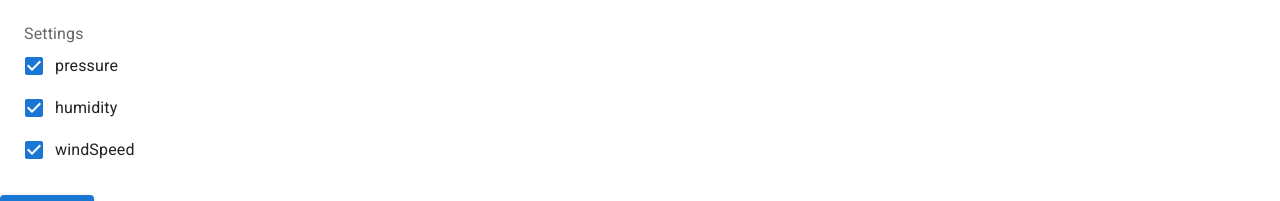
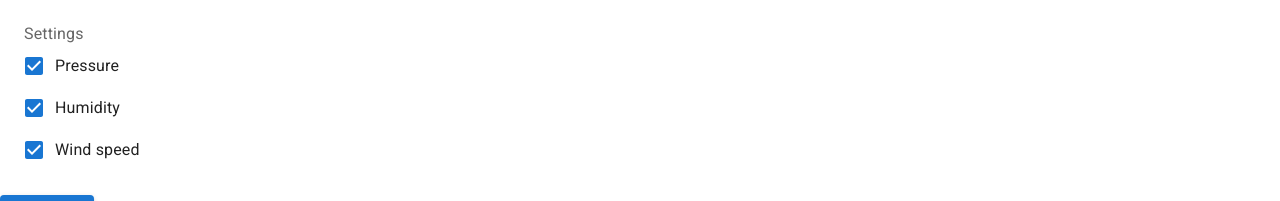
Before and after one commit to andrey-ponamarev/weather-app, a React (Create React App) app: page / in a window 1280 px wide. Shown: the part 149-350 px from the top of the page. Built offline with nearby package versions, Linux system fonts and the light colour scheme.

Commit message:
refactor: Reuse settings by moving hook to the parent container

```diff
--- a/src/App.tsx
+++ b/src/App.tsx
@@ -6,16 +6,18 @@ import useWeather from "./hooks/useWeather";
 import WeatherPreview from "./components/WeatherPreview";
 import Settings from "./components/Settings";
 import SearchBox from "./components/SearchBox";
+import useSettings from "./hooks/useSettings";
 
 const App: React.FC = () => {
   const { loading, getWeather, data } = useWeather();
+  const { settings, toggleField } = useSettings();
 
   return (
     <React.Fragment>
       <CssBaseline />
       <h1>Weather app</h1>
       <SearchBox />
-      <Settings />
+      <Settings settings={settings} toggleField={toggleField} />
       <Button
         variant="contained"
         onClick={() => {
@@ -28,7 +30,7 @@ const App: React.FC = () => {
       {loading ? (
         <Skeleton />
       ) : data ? (
-        <WeatherPreview data={data} />
+        <WeatherPreview data={data} settings={settings} />
       ) : (
         <div>Click search button</div>
       )}
--- a/src/components/Settings/index.tsx
+++ b/src/components/Settings/index.tsx
@@ -5,22 +5,32 @@ import FormControl from "@mui/material/FormControl";
 import FormGroup from "@mui/material/FormGroup";
 import FormControlLabel from "@mui/material/FormControlLabel";
 import Checkbox from "@mui/material/Checkbox";
-import useSettings from "../../hooks/useSettings";
+import { ISettings, ISettingField } from "../../hooks/useSettings";
 
-const Settings = () => {
-  const { settings, toggleField } = useSettings();
-  const [options, setOptions] = useState<string[]>([]);
+interface ISettingsProps {
+  settings: ISettings;
+  toggleField: (field: ISettingField) => void;
+}
+
+enum SettingsLabels {
+  pressure = "Pressure",
+  humidity = "Humidity",
+  windSpeed = "Wind speed",
+}
+
+const Settings: React.FC<ISettingsProps> = ({ settings, toggleField }) => {
+  const [options, setOptions] = useState<ISettingField[]>([]);
 
   useEffect(() => {
     if (settings) {
-      const settingKeys = Object.keys(settings);
+      const settingKeys = Object.keys(settings) as ISettingField[];
 
       setOptions(settingKeys);
     }
   }, [settings]);
 
   const handleChange = (event: React.ChangeEvent<HTMLInputElement>) => {
-    toggleField(event.target.name);
+    toggleField(event.target.name as ISettingField);
   };
 
   return (
@@ -28,7 +38,7 @@ const Settings = () => {
       <FormControl sx={{ m: 3 }} component="fieldset" variant="standard">
         <FormLabel component="legend">Settings</FormLabel>
         <FormGroup>
-          {options.map((option: string) => (
+          {options.map((option: ISettingField) => (
             <FormControlLabel
               key={option}
               control={
@@ -38,7 +48,7 @@ const Settings = () => {
                   name={option}
                 />
               }
-              label={option}
+              label={SettingsLabels[option]}
             />
           ))}
         </FormGroup>
--- a/src/components/WeatherPreview/index.tsx
+++ b/src/components/WeatherPreview/index.tsx
@@ -3,11 +3,14 @@ import Avatar from "@mui/material/Avatar";
 import { getIconUrl, ICityWeather } from "../../services/weather";
 import Typography from "@mui/material/Typography";
 import Grid from "@mui/material/Grid";
+import { ISettings } from "../../hooks/useSettings";
 
 interface IProps {
   data: ICityWeather;
+  settings: ISettings;
 }
-const WeatherPreview: React.FC<IProps> = ({ data }) => {
+
+const WeatherPreview: React.FC<IProps> = ({ data, settings }) => {
   const { main, wind } = data;
   const currentWeather = data.weather[0];
   return (
@@ -43,9 +46,15 @@ const WeatherPreview: React.FC<IProps> = ({ data }) => {
         </Typography>
       </Grid>
       <Grid item>
-        <Typography>Pressure: {main.pressure}</Typography>
-        <Typography>Humidity: {main.humidity}</Typography>
-        <Typography>Wind speed: {wind.speed}m/s</Typography>
+        {settings.pressure && (
+          <Typography>Pressure: {main.pressure}</Typography>
+        )}
+        {settings.humidity && (
+          <Typography>Humidity: {main.humidity}</Typography>
+        )}
+        {settings.windSpeed && (
+          <Typography>Wind speed: {wind.speed}m/s</Typography>
+        )}
       </Grid>
     </Grid>
   );
--- a/src/hooks/useSettings.ts
+++ b/src/hooks/useSettings.ts
@@ -1,8 +1,12 @@
 import { useState } from "react";
 
-interface ISettings {
-  [key: string]: boolean;
+export interface ISettings {
+  pressure: boolean;
+  humidity: boolean;
+  windSpeed: boolean;
 }
+
+export type ISettingField = keyof ISettings;
 
 const useSettings = () => {
   const [settings, setSettings] = useState<ISettings>({
@@ -11,7 +15,7 @@ const useSettings = () => {
     windSpeed: true,
   });
 
-  const toggleField = (field: string) => {
+  const toggleField = (field: ISettingField) => {
     if (settings.hasOwnProperty(field)) {
       setSettings({ ...settings, [field]: !settings[field] });
     }
```
